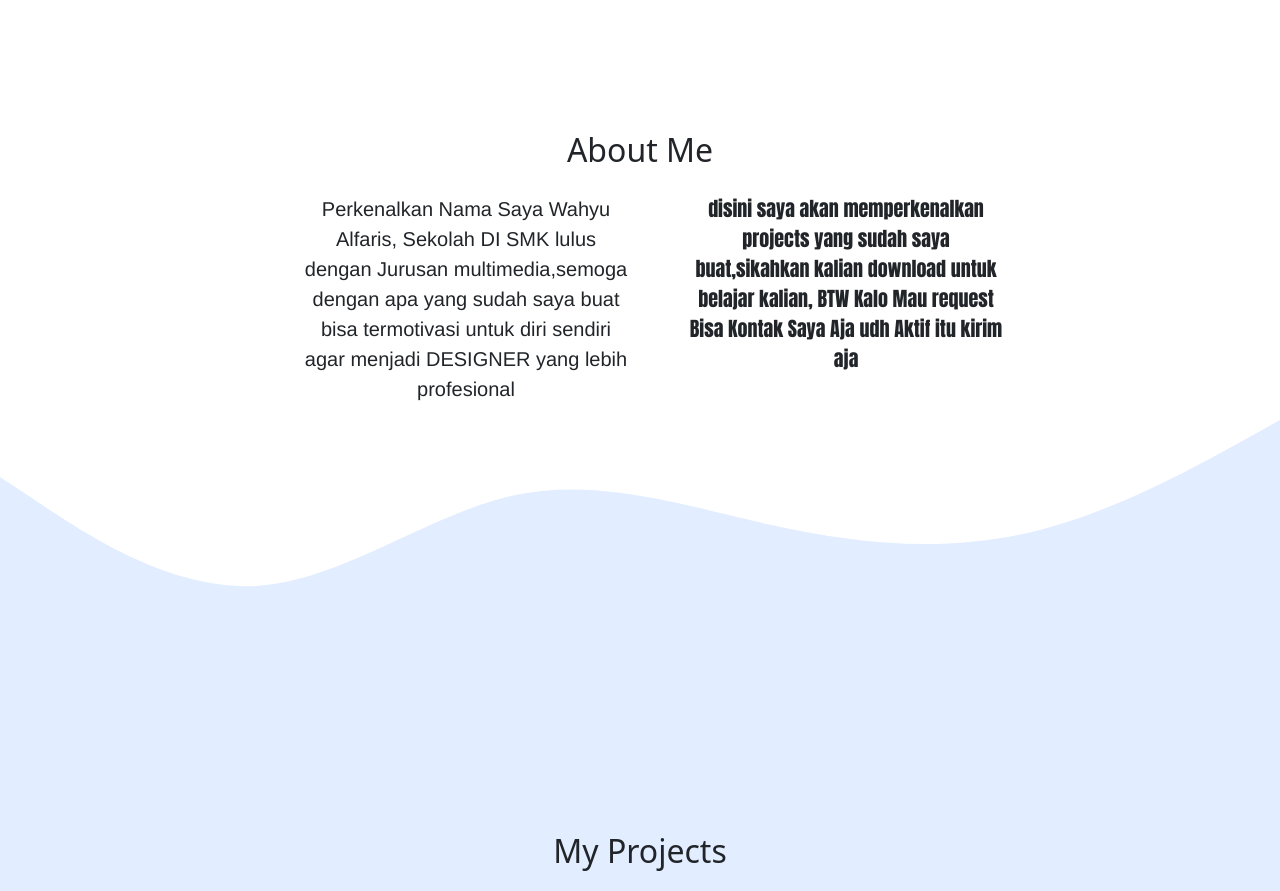
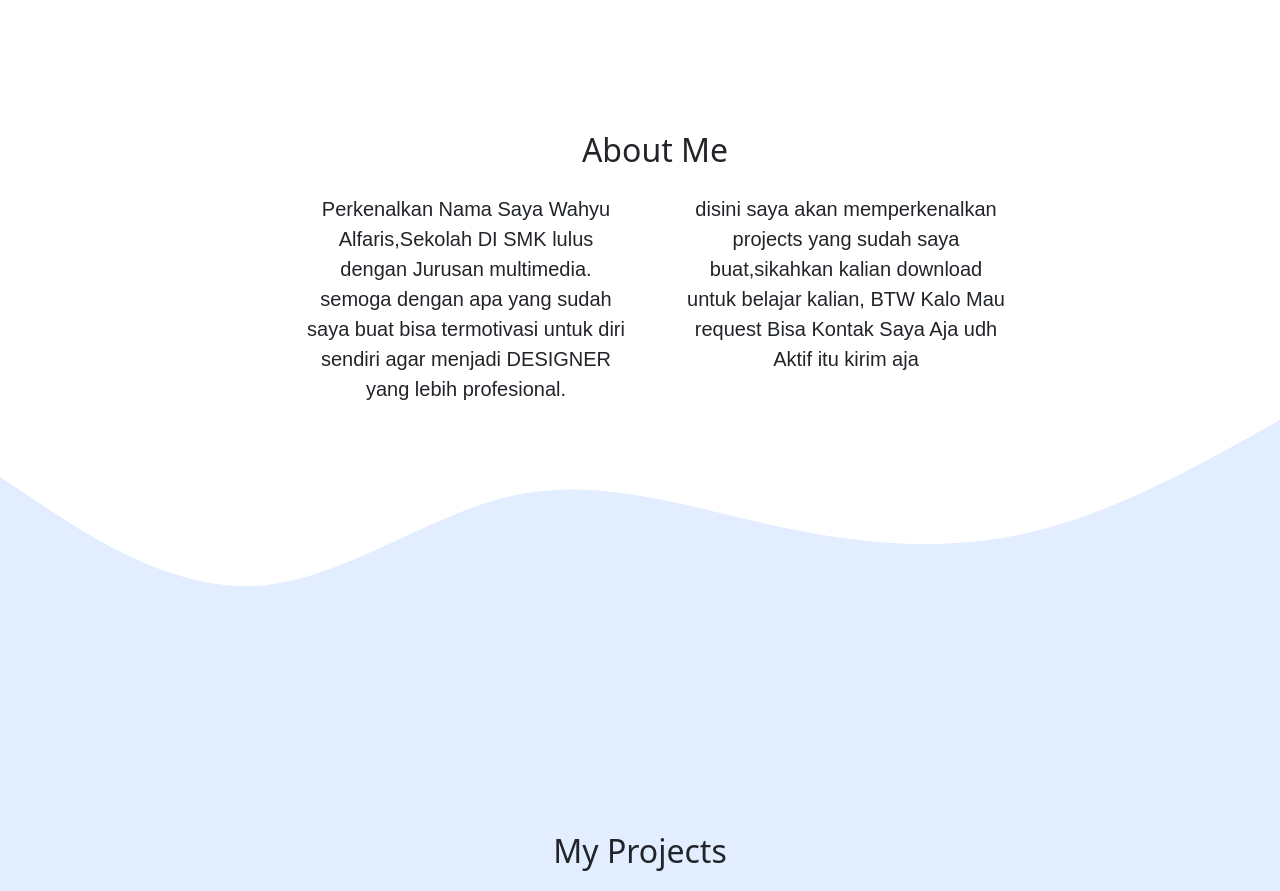
Before and after one commit to abidkhai/abidkhai.github.io, a plain HTML site: page index.html in a window 1280 px wide. Shown: the part 846-1737 px from the top of the page. Drawn offline with nearby package versions, Linux system fonts and the light colour scheme; grey boxes are pictures that could not be loaded.

Commit message:
mengubah margin pada layar

```diff
--- a/index.html
+++ b/index.html
@@ -72,13 +72,13 @@
       <div class="container">
         <div class="row text-center mb-3">
           <div class="col">
-            <h2>About Me</h2>
+            <h2 class="about1">About Me</h2>
           </div>
         </div>
         <div class="row justify-content-center fs-5 text-center">
           <div class="col-md-4">
             <ul class="tulisan1">
-              <p>Perkenalkan Nama Saya Wahyu Alfaris, Sekolah DI SMK lulus dengan Jurusan multimedia,semoga dengan apa yang sudah saya buat bisa termotivasi untuk diri sendiri agar menjadi DESIGNER yang lebih profesional</p>
+              <p>Perkenalkan Nama Saya Wahyu Alfaris,Sekolah DI SMK lulus dengan Jurusan multimedia. semoga dengan apa yang sudah saya buat bisa termotivasi untuk diri sendiri agar menjadi DESIGNER yang lebih profesional.</p>
             </ul>
           </div>
           <div class="col-md-4">
--- a/style.css
+++ b/style.css
@@ -48,11 +48,14 @@ section {
 }
 
 .tulisan1 {
-  font-family: "Franklin Gothic Medium", "Arial Narrow", Arial, sans-serif;
+  font-family: Arial, Helvetica, sans-serif;
 }
 
 .tulisan2 {
-  font-family: Impact, Haettenschweiler, "Arial Narrow Bold", sans-serif;
+  font-family: Arial, Helvetica, sans-serif;
+}
+.about1 {
+  margin-left: 30px;
 }
 
 .btn-cta {
```
